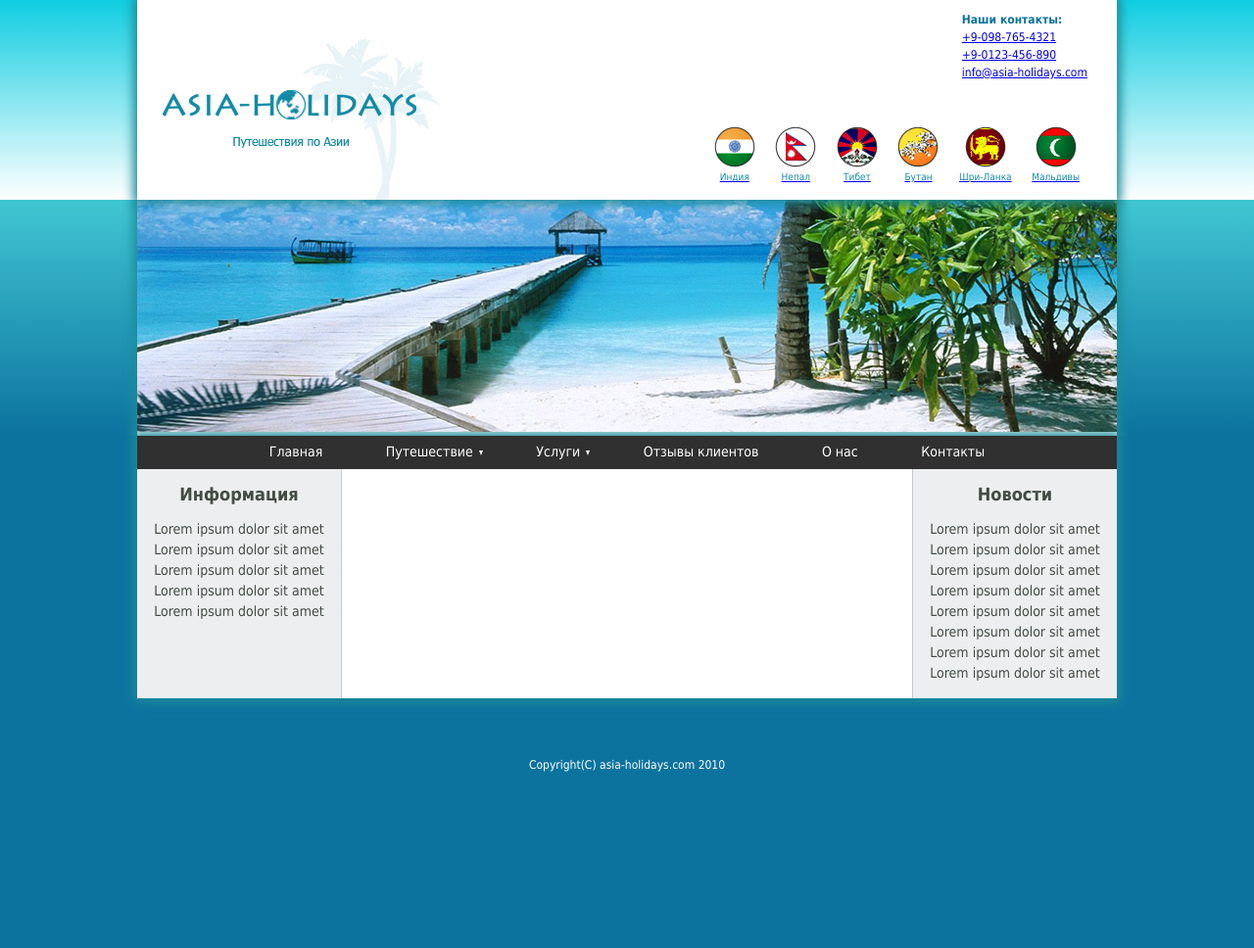
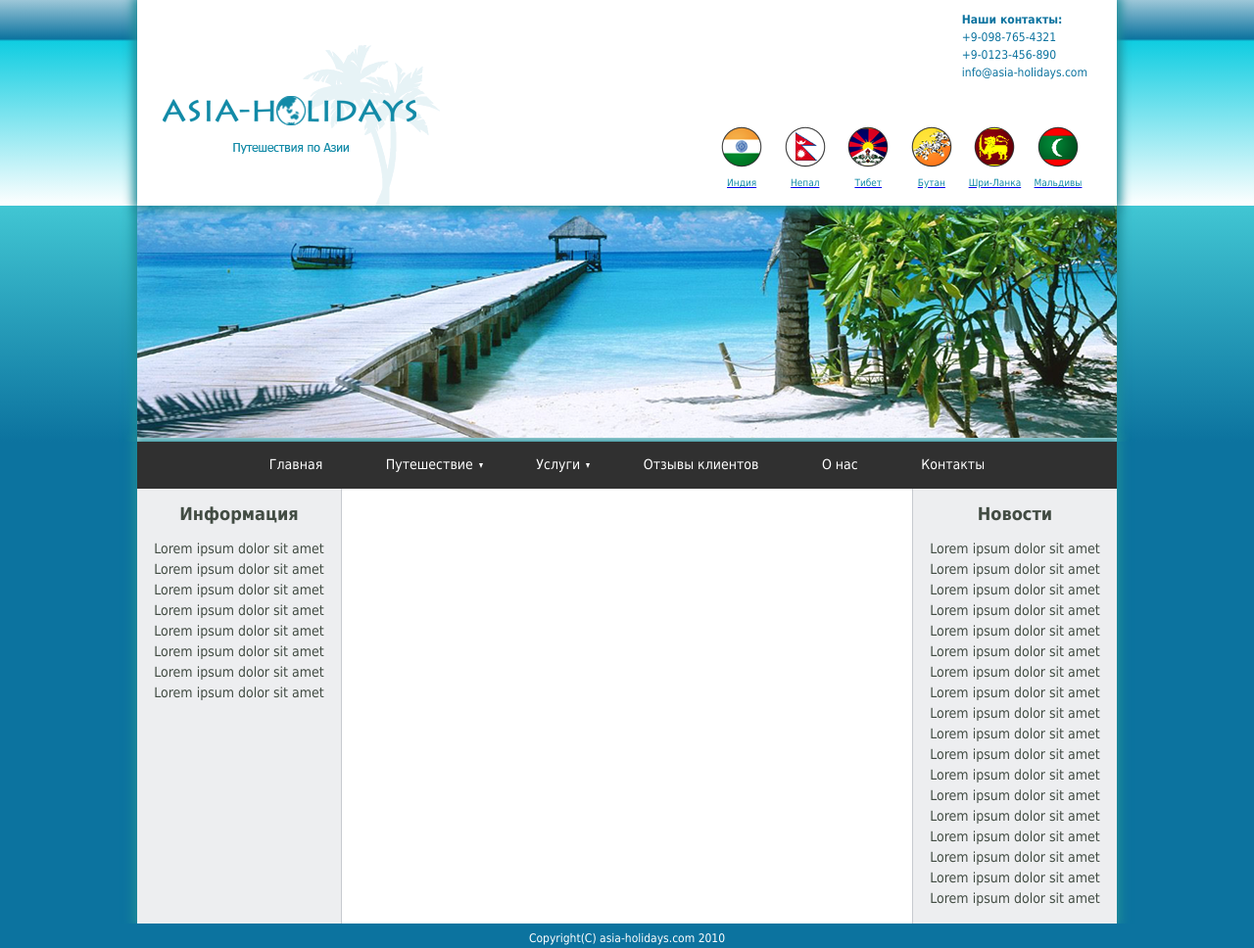
Before and after one commit to antonaloshyn/GoFE1, a plain HTML site: page hw4/index.html in a window 1280 px wide. Shown: the whole page at 98% size. Before the commit the page ends 800 px from the top, so only its background shows below. Drawn offline with Linux system fonts and the light colour scheme.

Commit message:
fixed version

```diff
--- a/hw4/css/style.css
+++ b/hw4/css/style.css
@@ -31,14 +31,13 @@ html, body{
 .header{
 	position: relative;
 	width: 100%;
-	background-image: url(../img/gifka.gif) repeat-x;
 	background: rgba(16,205,225,1);
     background: -moz-linear-gradient(top, rgba(16,205,225,1) 0%, rgba(255,255,255,1) 100%);
     background: -webkit-gradient(left top, left bottom, color-stop(0%, rgba(16,205,225,1)), color-stop(100%, rgba(255,255,255,1)));
     background: -webkit-linear-gradient(top, rgba(16,205,225,1) 0%, rgba(255,255,255,1) 100%);
     background: -o-linear-gradient(top, rgba(16,205,225,1) 0%, rgba(255,255,255,1) 100%);
     background: -ms-linear-gradient(top, rgba(16,205,225,1) 0%, rgba(255,255,255,1) 100%);
-    background: linear-gradient(to bottom, rgba(16,205,225,1) 0%, rgba(255,255,255,1) 100%);
+    background-image: linear-gradient(to bottom, rgba(157, 199, 216, 1) 0%, rgba(255,255,255,0) 19%,  rgba(16,205,225,1) 20%, rgba(255,255,255,1) 100%);
     filter: progid:DXImageTransform.Microsoft.gradient( startColorstr='#10cde1', endColorstr='#ffffff', GradientType=0 );*/
 }
 .content-wrapper{
@@ -78,15 +77,20 @@ html, body{
 	list-style: none;
 	color: #0c739f;
 }
+.contacts li a {
+	color: #0c739f;
+	text-decoration: none;
+}
 .countries-wrapper{
 	float: right;
 }
 .countries li{
 	display: inline-block;
 	text-align: center;
-	padding: 0 8px;
+	padding: 0;
+	width: 60px;
 }
-.countries a p{
+.countries a span{
 	margin: 0;
 	padding: 0;
 	font-size: 10px;
@@ -111,7 +115,7 @@ html, body{
 }
 .nav-bar{
 	margin: 0;
-	padding: 0;
+	padding: 7px;
 	list-style: none;
 	background-color: #303030;
 	text-align: center;
@@ -121,7 +125,7 @@ html, body{
 	display: inline-block;
 	position: relative;
 }
-.nav-bar a{
+.nav-bar li a{
 	display: block;
 	padding: 8px 10px 10px;
 	text-decoration: none;
--- a/hw4/index.html
+++ b/hw4/index.html
@@ -34,37 +34,37 @@
                         <li>
                             <a href="#">
                                 <img src="img/india.png" alt="india">
-                                <p>Индия</p>
+                                <span>Индия</span>
                             </a>
                         </li>
                         <li>
                             <a href="#">
                                 <img src="img/nepal.png" alt="nepal">
-                                <p>Непал</p>
+                                <span>Непал</span>
                             </a>
                         </li>
                         <li>
                             <a href="#">
                                 <img src="img/tibet.png" alt="tibet">
-                                <p>Тибет</p>
+                                <span>Тибет</span>
                             </a>
                         </li>
                         <li>
                             <a href="#">
                                 <img src="img/bhutan.png" alt="bhutan">
-                                <p>Бутан</p>
+                                <span>Бутан</span>
                             </a>
                         </li>
                         <li>
                             <a href="#">
                                 <img src="img/sri-lanka.png" alt="sri lanka">
-                                <p>Шри-Ланка</p>
+                                <span>Шри-Ланка</span>
                             </a>
                         </li>
                         <li>
                             <a href="#">
                                 <img src="img/maldives.png" alt="maldives">
-                                <p>Мальдивы</p>
+                                <span>Мальдивы</span>
                             </a>
                         </li>
                     </ul>
@@ -87,8 +87,8 @@
 <!--NAV BAR-->
         <nav class="nav">
             <ul class="nav-bar">
-                <li class="nav-bar-li"><a href="#">Главная</a></li>
-                <li class="nav-bar-li">
+                <li><a href="#">Главная</a></li>
+                <li>
                     <a class="triangle" href="#">Путешествие</a>
                         <ul class="submenu">
                             <li><a href="#">Путешествие 1</a></li>
@@ -97,7 +97,7 @@
                             <li><a href="#">Путешествие 4</a></li>
                         </ul>
                 </li>
-                <li class="nav-bar-li">
+                <li>
                     <a class="triangle" href="#">Услуги</a>
                         <ul class="submenu">
                             <li><a href="#">Услуга 1</a></li>
@@ -106,9 +106,9 @@
                             <li><a href="#">Услуга 4</a></li>
                         </ul>
                 </li>
-                <li class="nav-bar-li"><a href="#">Отзывы клиентов</a></li>
-                <li class="nav-bar-li"><a href="#">О нас</a></li>
-                <li class="nav-bar-li"><a href="#">Контакты</a></li>
+                <li><a href="#">Отзывы клиентов</a></li>
+                <li><a href="#">О нас</a></li>
+                <li><a href="#">Контакты</a></li>
             </ul>
         </nav>
 
@@ -121,9 +121,23 @@
                 <span>Lorem ipsum dolor sit amet</span>
                 <span>Lorem ipsum dolor sit amet</span>
                 <span>Lorem ipsum dolor sit amet</span>
+                <span>Lorem ipsum dolor sit amet</span>
+                <span>Lorem ipsum dolor sit amet</span>
+                <span>Lorem ipsum dolor sit amet</span>
+
             </div>
             <div class="right column">
                 <h2>Новости</h2>
+                <span>Lorem ipsum dolor sit amet</span>
+                <span>Lorem ipsum dolor sit amet</span>
+                <span>Lorem ipsum dolor sit amet</span>
+                <span>Lorem ipsum dolor sit amet</span>
+                <span>Lorem ipsum dolor sit amet</span>
+                <span>Lorem ipsum dolor sit amet</span>
+                <span>Lorem ipsum dolor sit amet</span>
+                <span>Lorem ipsum dolor sit amet</span>
+                <span>Lorem ipsum dolor sit amet</span>
+                <span>Lorem ipsum dolor sit amet</span>
                 <span>Lorem ipsum dolor sit amet</span>
                 <span>Lorem ipsum dolor sit amet</span>
                 <span>Lorem ipsum dolor sit amet</span>
@@ -146,7 +160,7 @@
 <!--FOOTER-->
         <footer class="footer">
             <div class="footer-wrapper">
-                Copyright(C) asia-holidays.com 2010
+                <span>Copyright(C) asia-holidays.com 2010</span>
             </div>
         </footer>
 
```
